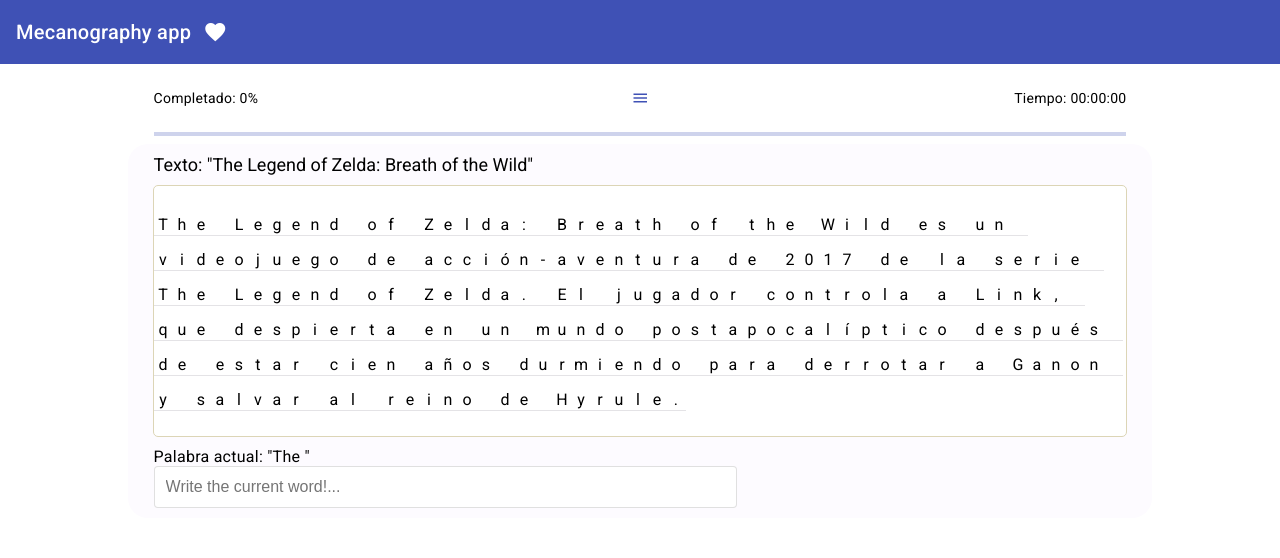
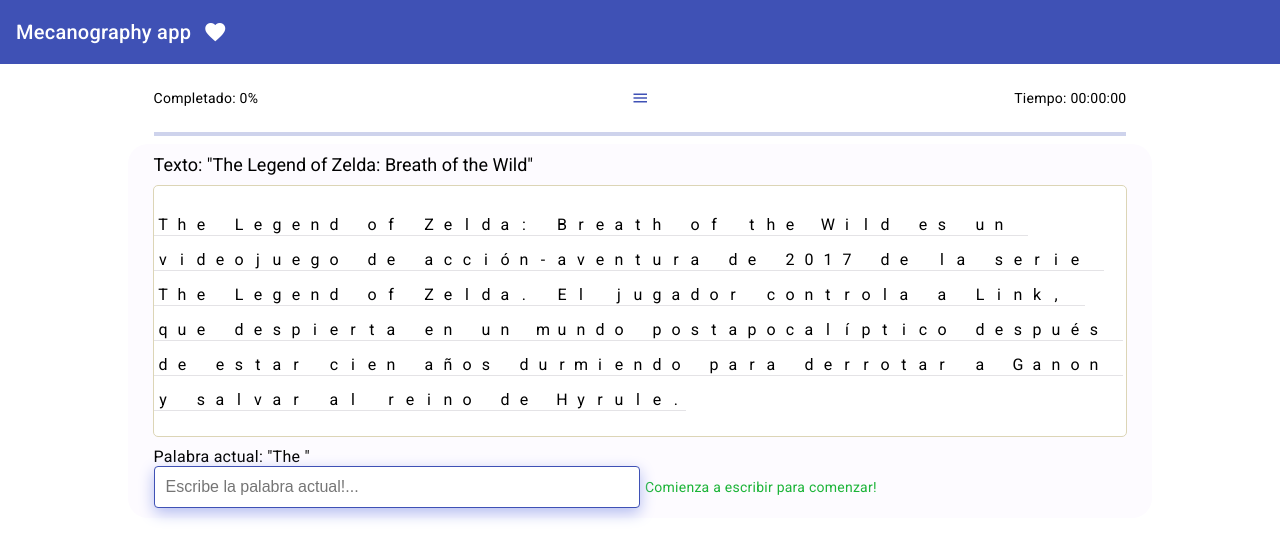
Before and after one commit to leonelSubelza/mecanografia-app, an Angular app: page / in a window 1280 px wide. Shown: the top 558 px of the page. Built offline with nearby package versions, Linux system fonts and the light colour scheme.

Commit message:
Added a simple message when the game is loaded at start

```diff
--- a/src/app/pages/game/board-handler.service.ts
+++ b/src/app/pages/game/board-handler.service.ts
@@ -13,7 +13,6 @@
   _appStateService = inject(AppStateService);
   _gameTimerService = inject(GameTimerService);
   _userAccuracyService = inject(UserAccuracyService);
-
 
   constructor() { }
 
@@ -154,30 +153,11 @@
     }
   }
 
-  @ViewChild('words-board') container!: ElementRef<HTMLDivElement>;
-  // wordsContainerElement = viewChild<ElementRef<HTMLDivElement>>('words-board');
-
   scrollToActualWord(){
     let actualWord: Word = this._appStateService.getActualWord();
     const child = document.getElementById(`${actualWord.id}`);
     const container = document.querySelector('.words-board');
-    // const containerScroll = document.querySelector('.words-board-scroll');
-
-    // console.log(containerScroll);
-
-// if (child && container && containerScroll) {
-//   // Calcular la posición del hijo en relación al contenedor
-//   const containerTop = containerScroll.getBoundingClientRect().top;
-//   const childTop = child.getBoundingClientRect().top;
-//   const offset = childTop - containerTop;
-
-//   // Ajustar el scroll del contenedor
-//   container.scrollTop += offset;
-// }
-
-    if(child&&container
-      // &&containerScroll
-    ){
+    if(child&&container){
       child.scrollIntoView()
     }
   }
--- a/src/app/pages/game/components/typing-display/typing-display.component.css
+++ b/src/app/pages/game/components/typing-display/typing-display.component.css
@@ -1,6 +1,7 @@
 .current-word-container{
     display: flex;
     height: auto;
+    width: 100%;
     margin: auto 0;
 }
 
@@ -11,15 +12,32 @@
 }
 
 mat-card {
-    height: 100%;
-    width: 60%;
+    width: 50%;
     /* margin: 5px auto auto 15px; */
     background-color: #fff;
     display: flex;
     margin: auto 0;
 }
 
+mat-card.show-tooltip{
+    /* border: 1px solid #0fca0f; */
+    border: 1px solid #3f51b5;
+    /* box-shadow: #3f51b5 0px 5px 15px; */
+    animation: flickering-shadow 2.5s infinite;
+    /* box-shadow: #3f51b5 5px 5px 5px; */
+}
 
+@keyframes flickering-shadow {
+    0%{
+        box-shadow: #b2bbf0 0px 5px 15px;
+    }
+    50%{
+        box-shadow: transparent 0px 5px 15px;
+    }
+    100%{
+        box-shadow: #b2bbf0 0px 5px 15px;
+    }
+}
 
 .mat-mdc-card-content {
     height: 100%;
@@ -48,10 +66,30 @@
     outline: none;
 }
 
+.tooltip-msg-container{
+    display: flex;
+    width: 50%;
+}
+
+.tooltip-msg {
+    margin: auto auto auto 5px;
+    opacity: 0;
+    width: auto;
+    color: rgb(28, 180, 56)
+    /* color: #fff; */
+    /* background-color: #3f51b5; */
+}
+.tooltip-msg.show-tooltip{
+    opacity: 1;
+}
+
 @media screen and (max-width: 1000px) {
     mat-card {
         height: auto;
         width: 100%
+    }
+    .tooltip-msg-container{
+        width: 100%;
     }
     .current-word-container{
         display: none;
--- a/src/app/pages/game/components/typing-display/typing-display.component.html
+++ b/src/app/pages/game/components/typing-display/typing-display.component.html
@@ -1,13 +1,17 @@
 <div class="current-word-container"><p>Palabra actual: "{{this.currentWord}}"</p></div>
 <!-- <input type="text" value={{this._gameHandlerService.valueUserWriting()}}/> -->
-<mat-card appearance="outlined">
+<mat-card appearance="outlined" [ngClass]="{'show-tooltip': this.showTooltipMessage}">
     <mat-card-content>
         <input
         type="text"
         (paste)="preventPaste($event)"
         value={{this._appStateService.valueUserWriting()}}
-        placeholder="Write the current word!..."
+        placeholder="Escribe la palabra actual!..."
         (input)="handleInput($event)"
         />
     </mat-card-content>
 </mat-card>
+<div class="tooltip-msg-container">
+    <p class="tooltip-msg" [ngClass]="{'show-tooltip': this.showTooltipMessage}">Comienza a escribir para comenzar!</p>
+    <!-- <button mat-raised-button color="primary" class="tooltip-msg" [ngClass]="{'show-tooltip': this.showTooltipMessage}">Comienza a escribir para comenzar!</button> -->
+</div>
--- a/src/app/pages/game/components/typing-display/typing-display.component.ts
+++ b/src/app/pages/game/components/typing-display/typing-display.component.ts
@@ -1,14 +1,19 @@
-import { Component, effect, inject, OnInit, signal } from '@angular/core';
+import { Component, effect, inject, OnInit } from '@angular/core';
 import { GameHandlerService } from '../../../../services/game.handler.service';
 import { MatCardModule } from '@angular/material/card';
 import { Word } from '../../../../interfaces/entities';
 import { AppStateService } from '../../../../services/app-state.service';
 import { BoardHandlerService } from '../../board-handler.service';
+import { MatIconModule } from '@angular/material/icon';
+import { MatButtonModule } from '@angular/material/button';
+import {MatBadgeModule} from '@angular/material/badge';
+import { NgClass } from '@angular/common';
+
 
 @Component({
   selector: 'app-typing-display',
   standalone: true,
-  imports: [MatCardModule],
+  imports: [MatCardModule,NgClass,MatButtonModule],
   templateUrl: './typing-display.component.html',
   styleUrl: './typing-display.component.css',
 })
@@ -18,6 +23,8 @@
   _boardHandlerService = inject(BoardHandlerService);
 
   currentWord!: string;
+
+  showTooltipMessage: boolean = true;
 
   constructor() {
     effect(() => {
@@ -30,12 +37,14 @@
       },
       { allowSignalWrites: true }
     );
-  }
+7  }
+
   ngOnInit(): void {
     let correctWord: Word = this._appStateService.getActualWord();
     if (correctWord) {
       this.currentWord = correctWord.word;
     }
+    // console.log(this.tooltip);
   }
 
   handleUpdateCurrentWord() {
@@ -48,6 +57,7 @@
 
   handleInput($event: any){
     $event.preventDefault();
+    this.hideTooltip()
     let key: string=$event.data;
 
     // if the input has text, then we handle the delete. This is because of the mobile not recognize the keyboard if the input has text
@@ -67,4 +77,7 @@
     alert('no podes pegar pelotudo')
   }
 
+  hideTooltip(){
+    this.showTooltipMessage = false;
+  }
 }
--- a/src/app/pages/game/game.component.css
+++ b/src/app/pages/game/game.component.css
@@ -45,7 +45,8 @@
 
 app-typing-display {
     display: flex;
-    flex-direction: column;
+    flex-wrap: wrap;
+    /* flex-direction: column; */
     width: 95%;
     height: 25%;
     padding: 10px 0;
```
